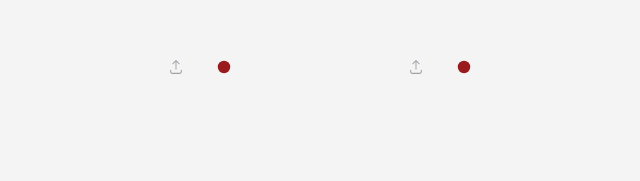
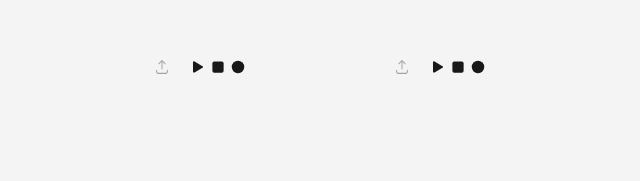
Before and after one commit to mateopresacastro/convolve.me, a React (Vite) app: page / in a window 1280 px wide. Shown: the part 277-458 px from the top of the page, without its empty margins (319-959 px from the left). Built offline with nearby package versions, Linux system fonts and the light colour scheme.

Commit message:
feat: player controlls

```diff
--- a/src/components/FileInput.tsx
+++ b/src/components/FileInput.tsx
@@ -1,8 +1,9 @@
 import { useContext } from 'react';
 import { RxUpload, RxCheck } from 'react-icons/rx';
-import Record from './Record';
+import Record from './MediaPlayer/Record';
 import { getAudioBufferFromFile } from '../lib/audioUtils';
 import { MyAudioContext } from '../contexts/MyAudioContext';
+import PlayerControls from './MediaPlayer/PlayerControls';
 
 import type { ChangeEvent, Dispatch, SetStateAction } from 'react';
 import type { AudioBuffersState } from '../App';
@@ -36,10 +37,7 @@ const FileInput = ({
 
   return (
     <section className="z-20 mx-14 mb-10">
-      <div
-        //Todo: conditionally change style of input when isBufferReady
-        className={`flex h-32 w-32 items-center justify-evenly rounded-full`}
-      >
+      <div className="flex h-32 w-32 items-center justify-evenly rounded-full">
         <label htmlFor={id} aria-label={label}>
           <RxUpload className="h-4 w-4 cursor-pointer text-zinc-400 transition duration-300 ease-in-out hover:text-zinc-900" />
           <input
@@ -50,7 +48,11 @@ const FileInput = ({
             onChange={handleSampleChange}
           />
         </label>
-        <Record id={id} setAudioBuffers={setAudioBuffers} />
+        <PlayerControls
+          id={id}
+          setAudioBuffers={setAudioBuffers}
+          audioBuffers={audioBuffers}
+        />
       </div>
     </section>
   );
--- /dev/null
+++ b/src/components/MediaPlayer/PlayStop.tsx
@@ -0,0 +1,51 @@
+import { useContext, useRef, useState } from 'react';
+import { BsFillPlayFill, BsFillStopFill } from 'react-icons/bs';
+import { AudioBuffersState } from '../../App';
+import { MyAudioContext } from '../../contexts/MyAudioContext';
+
+interface IPlayProps {
+  audioBuffers: AudioBuffersState;
+  id: 'firstSample' | 'secondSample';
+}
+
+const PlayStop = ({ audioBuffers, id }: IPlayProps) => {
+  const [isPlaying, setIsPlaying] = useState(false);
+  const ctx = useContext(MyAudioContext);
+  const sourceNodeRef = useRef<AudioBufferSourceNode | null>(null);
+
+  const playSample = () => {
+    if (audioBuffers[id] && !isPlaying) {
+      setIsPlaying(true);
+      const sampleSourceNode = new AudioBufferSourceNode(ctx, {
+        buffer: audioBuffers[id],
+      });
+      sourceNodeRef.current = sampleSourceNode;
+      sampleSourceNode.connect(ctx.destination);
+      sampleSourceNode.start();
+      sampleSourceNode.onended = () => setIsPlaying(false);
+    }
+  };
+
+  const stopSample = () => {
+    if (sourceNodeRef.current && isPlaying) {
+      sourceNodeRef.current.stop();
+    }
+  };
+
+  return (
+    <>
+      <BsFillPlayFill
+        className={`${
+          isPlaying ? ` text-green-500` : ` text-zinc-900 hover:text-zinc-500`
+        } h-5 w-5 cursor-pointer`}
+        onClick={playSample}
+      />
+      <BsFillStopFill
+        className="h-5 w-5 cursor-pointer  text-zinc-900 hover:text-zinc-500"
+        onClick={stopSample}
+      />
+    </>
+  );
+};
+
+export default PlayStop;
--- /dev/null
+++ b/src/components/MediaPlayer/PlayerControls.tsx
@@ -0,0 +1,25 @@
+import { Dispatch, SetStateAction } from 'react';
+import { AudioBuffersState } from '../../App';
+import Record from './Record';
+import PlayStop from './PlayStop';
+
+interface IPlayerControlProps {
+  setAudioBuffers: Dispatch<SetStateAction<AudioBuffersState>>;
+  audioBuffers: AudioBuffersState;
+  id: 'firstSample' | 'secondSample';
+}
+
+const PlayerControls = ({
+  id,
+  setAudioBuffers,
+  audioBuffers,
+}: IPlayerControlProps) => {
+  return (
+    <div className="flex">
+      <PlayStop id={id} audioBuffers={audioBuffers} />
+      <Record id={id} setAudioBuffers={setAudioBuffers} />
+    </div>
+  );
+};
+
+export default PlayerControls;
--- a/src/components/Record.tsx
+++ b/src/components/MediaPlayer/Record.tsx
@@ -1,12 +1,8 @@
 import { useContext, useState, useRef, Dispatch, SetStateAction } from 'react';
-import { AudioBuffersState } from '../App';
-import { MyAudioContext } from '../contexts/MyAudioContext';
-import { getAudioBufferFromFile } from '../lib/audioUtils';
-import {
-  BsFillRecordFill,
-  BsFillStopCircleFill,
-  BsStopFill,
-} from 'react-icons/bs';
+import { AudioBuffersState } from '../../App';
+import { MyAudioContext } from '../../contexts/MyAudioContext';
+import { getAudioBufferFromFile } from '../../lib/audioUtils';
+import { BsFillRecordFill } from 'react-icons/bs';
 
 interface RecordProps {
   setAudioBuffers: Dispatch<SetStateAction<AudioBuffersState>>;
@@ -65,15 +61,14 @@ const Record = ({ id, setAudioBuffers }: RecordProps) => {
     }
   };
 
-  return isRecording ? (
-    <BsStopFill
-      className="h-5 w-5 animate-[pulse_1s_ease-in-out_infinite] cursor-pointer text-red-500 transition duration-300 ease-in-out hover:text-red-400"
-      onClick={stopRecording}
-    />
-  ) : (
+  return (
     <BsFillRecordFill
-      className="h-5 w-5 cursor-pointer text-red-800 transition duration-300 ease-in-out hover:text-red-500"
-      onClick={record}
+      className={`h-5 w-5 ${
+        isRecording
+          ? ` animate-[pulse_0.5s_ease-in-out_infinite] text-red-500`
+          : `text-zinc-900  hover:text-zinc-500`
+      } cursor-pointer transition duration-300 ease-in-out`}
+      onClick={isRecording ? stopRecording : record}
     />
   );
 };
```
